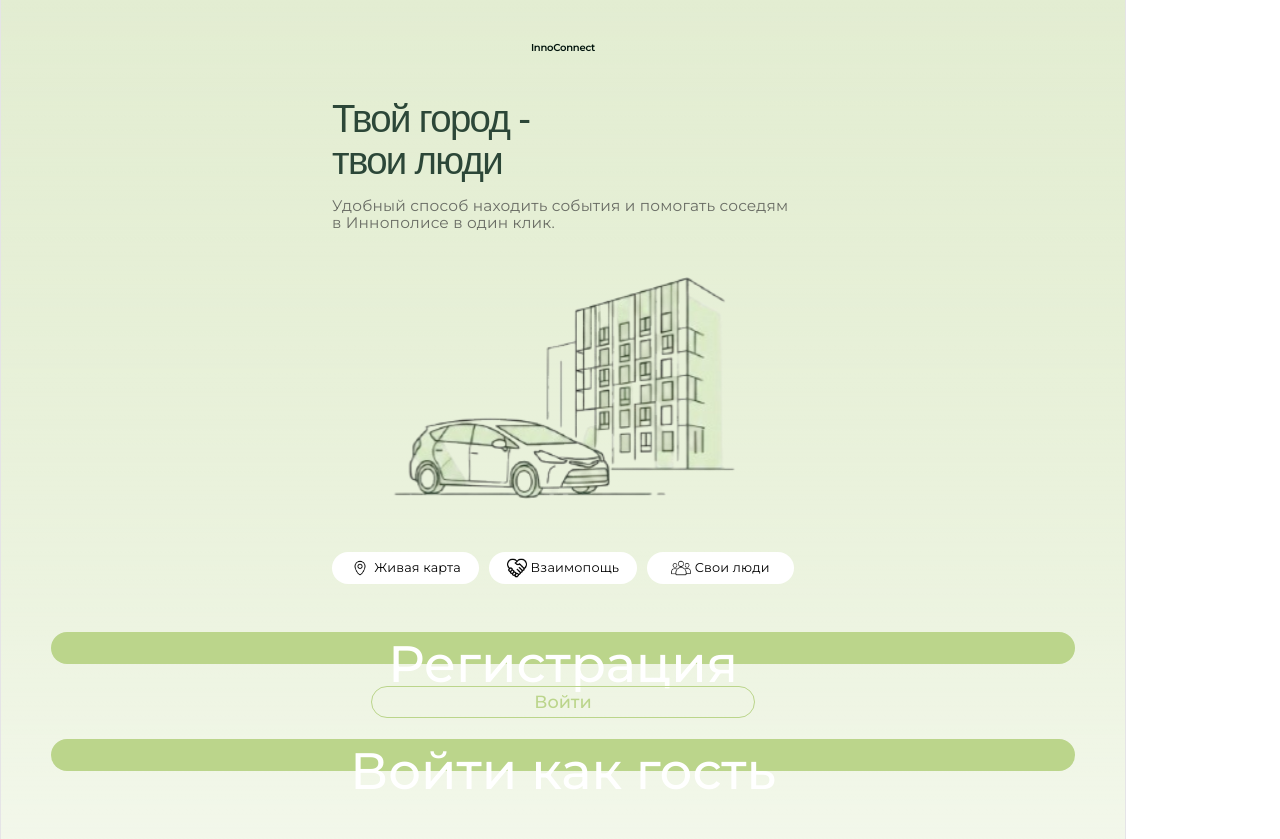
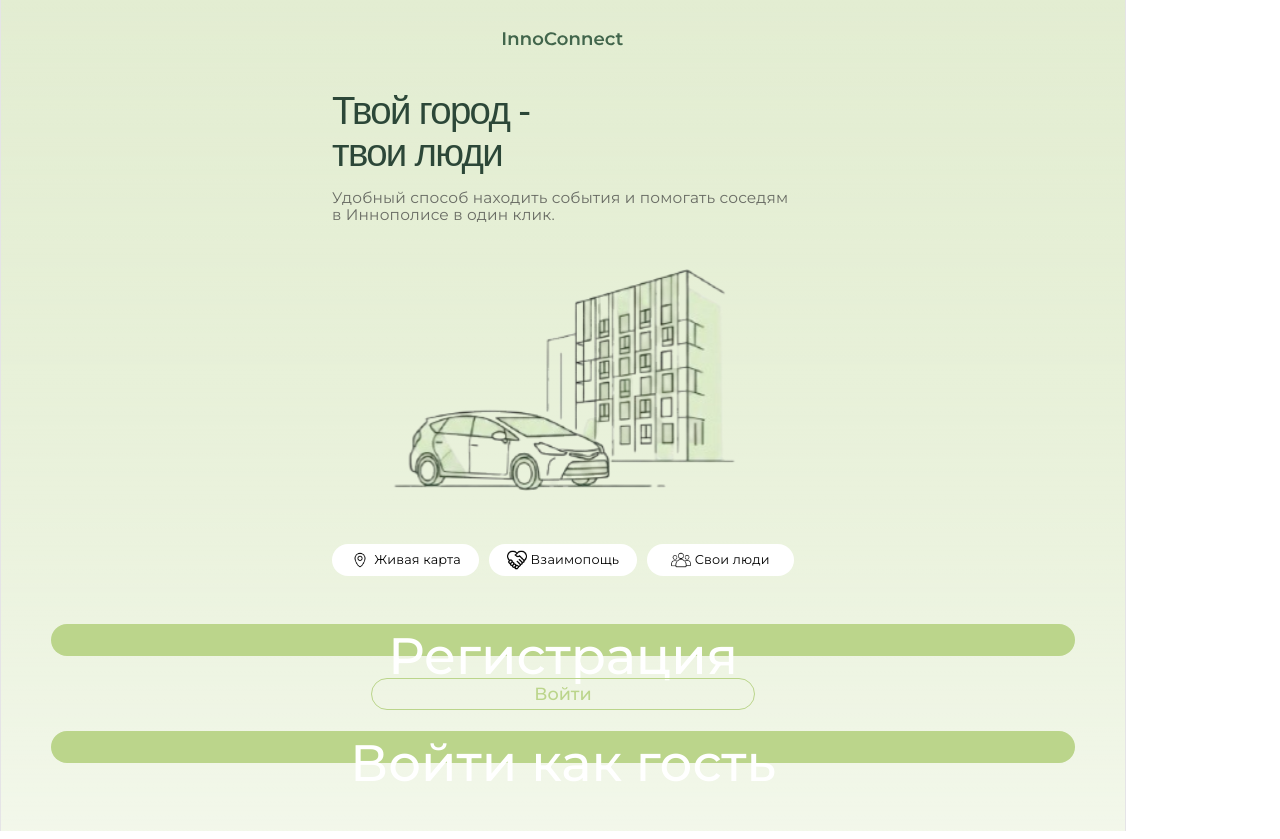
Before and after one commit to Mukhin-I/InnoConnect, a React (Vite) app in the folder frontend/: page /welcome in a window 1280 px wide. Built offline with nearby package versions, Linux system fonts and the light colour scheme; a web font is replaced by a local one.

Commit message:
fix(welcome/login/register): fixed the logo icon on the pages, made the sizes more appropriate

```diff
--- a/frontend/src/Login.css
+++ b/frontend/src/Login.css
@@ -31,7 +31,8 @@ body {
     display: flex;
     gap: 3vw;
     padding: 30px 24px 0 24px;
-    justify-content: flex-start;
+    justify-content: space-between;
+    margin-bottom: 3vh;
 }
 
 .header-top h2 {
@@ -71,15 +72,15 @@ body {
 }
 
 .img-container {
-    display: flex;
+     display: flex;
     justify-content: center;
     align-items: center;
-    width: fit-content;
-    height: 190px;
+    width: 100%;
+    min-height: 160px;
     flex-shrink: 0;
     margin: 0 auto;
-    margin-top: 20px;
 }
+
 
 .img-container img {
     width: 100%;
--- a/frontend/src/Login.jsx
+++ b/frontend/src/Login.jsx
@@ -7,6 +7,7 @@ import avatarIcon from './assets/avatar.png'
 import lockIcon from './assets/lock.png'
 import CreateButton from './components/CreateButton'
 import PasswordInput from './components/PasswordInput';
+import logoIcon from './assets/logo.svg';
 
 function Login() {
   const [email, setEmail] = useState('');
@@ -68,7 +69,7 @@ function Login() {
       <div className="login-page">
         <div className="login-page-content">
             <div className="header-top">
-                <h2>InnoConnect</h2>
+                    <img src={logoIcon} alt="Logo" style={{ width: 65, height: 15 }} />
             </div>
             <div className="text-header">
                 <h1>С возвращением<br />в InnoConnect</h1>
--- a/frontend/src/Registration.css
+++ b/frontend/src/Registration.css
@@ -27,9 +27,10 @@ body {
 
 .header-top {
     display: flex;
-    flex-direction: row;
+    justify-content: space-between;
     gap: 3vw;
-    padding: 38px 24px 0 24px;
+    padding: 35px 24px 0 24px;
+        margin-bottom: 3vh;
 }
 
 .text-header {
@@ -96,11 +97,10 @@ body {
     display: flex;
     justify-content: center;
     align-items: center;
-    width: 315px;
-    height: 110px;
+    width: 100%;
+    min-height: 160px;
     flex-shrink: 0;
     margin: 0 auto;
-    margin-top: 30px;
 }
 
 .img-container img {
@@ -114,11 +114,11 @@ body {
 .register-card {
     display: flex;
     flex-direction: column;
-    margin: auto auto 15px auto;
+    margin: 0 auto;
     background-color: #FFFFFF;
     border-radius: 25px;
     width: 91vw;
-    height: 250px;
+    min-height: 200px;
     padding: 18px 15px;
     box-sizing: border-box;
 }
@@ -132,8 +132,8 @@ body {
     font-family: 'Montserrat', sans-serif;
     font-weight: 600;
     font-size: 10px;
-    color: 343434;
-    margin: 0;
+    color: #343434;
+    margin-bottom: 24px;
 }
 
 .register-inputs {
--- a/frontend/src/Registration.jsx
+++ b/frontend/src/Registration.jsx
@@ -9,6 +9,7 @@ import CreateButton from './components/CreateButton'
 import mailIcon from './assets/mailIcon.png'
 import languageIcon from './assets/languageIcon.png'
 import PasswordInput from './components/PasswordInput';
+import logoIcon from './assets/logo.svg';
 
 function Registration() {
   const [name, setName] = useState('');
@@ -70,7 +71,9 @@ function Registration() {
       <div className="registration-page">
         <div className="registration-page-content">
             <div className="header-top">
-                <h2>InnoConnect</h2>
+                <div className="logo-container">
+                    <img src={logoIcon} alt="Logo" style={{ width: 65, height: 15 }} />
+                </div>
                 <button className="language-change-button">
                   <img src={languageIcon} alt=""/>
                   Русский
--- a/frontend/src/Welcome.jsx
+++ b/frontend/src/Welcome.jsx
@@ -6,6 +6,7 @@ import helpIcon from './assets/help.png'
 import peopleIcon from './assets/people.png'
 import welcomeImage from './assets/welcome-car.svg'
 import { useNavigate } from 'react-router-dom';
+import logoIcon from './assets/logo_welcome.svg';
 
 function Welcome() {
   const navigate = useNavigate();
@@ -26,9 +27,9 @@ function Welcome() {
     <>
      <div className="welcome-page">
       <div className="welcome-content">
-        <div className="header-top">
-          <h2>InnoConnect</h2>
-        </div>
+          <div className="logo-container">
+            <img src={logoIcon} alt="Logo" style={{ width: 121, height: 22 }} />
+          </div>
         <div className="title-container">
           <h1>Твой город -<br />твои люди</h1>
           <p>Удобный способ находить события и помогать соседям в Иннополисе в один клик.</p>
```
Also changed, not shown: frontend/src/assets/logo_welcome.svg (added).
